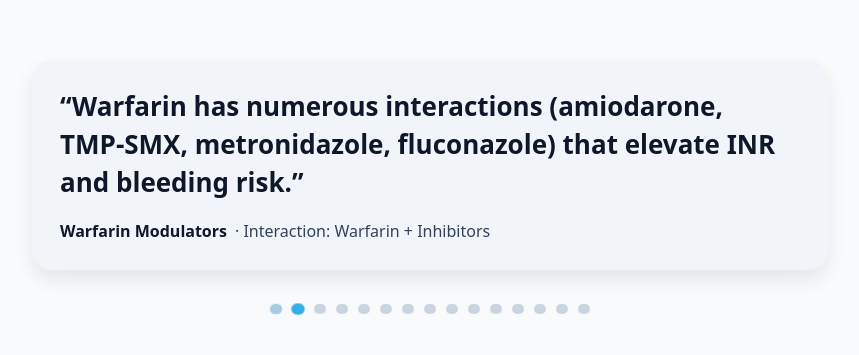
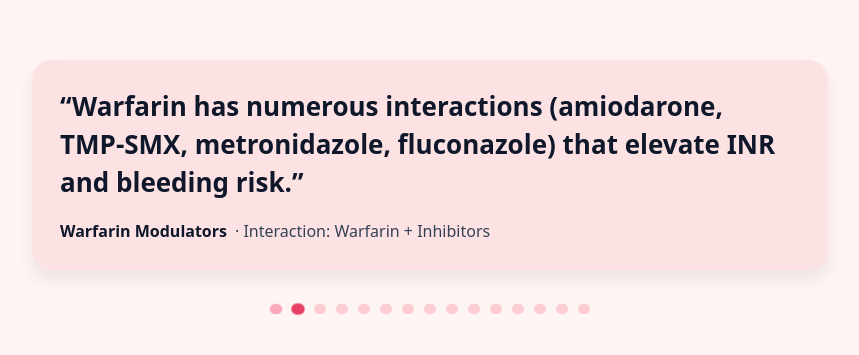
Before and after one commit to dhanunjaythamburi-30/testimonials, a plain HTML site: page index.html in a window 1280 px wide. Shown: the part 225-580 px from the top of the page, without its empty margins (210-1069 px from the left). Drawn offline with Linux system fonts and the light colour scheme.

Commit message:
Update index.html

```diff
--- a/index.html
+++ b/index.html
@@ -6,11 +6,12 @@
   <title>Drug Interactions & Facts Slider</title>
   <style>
     :root{
-      --card-bg:#f1f5f9;
-      --page-bg:#f8fafc;
+      /* Updated to light red theme */
+      --card-bg:#fde2e4;   /* light red card */
+      --page-bg:#fff5f5;   /* very light rose page */
       --text:#0f172a;
       --muted:#334155;
-      --accent:#0ea5e9;
+      --accent:#e11d48;    /* rose-600 for active dot */
       --radius:20px;
       --shadow:0 10px 20px rgba(0,0,0,.08);
     }
@@ -30,7 +31,8 @@
     .name{font-weight:700;color:var(--text)}
     .dots{display:flex;justify-content:center;gap:10px;padding:18px 0 4px}
     .dots button{
-      width:10px;height:10px;border-radius:999px;border:0;outline:0;background:#cbd5e1;cursor:pointer;transition:transform .2s, background .2s
+      width:10px;height:10px;border-radius:999px;border:0;outline:0;background:#fecdd3; /* light rose for inactive dots */
+      cursor:pointer;transition:transform .2s, background .2s
     }
     .dots button[aria-selected="true"]{background:var(--accent);transform:scale(1.15)}
   </style>
@@ -38,7 +40,6 @@
 <body>
   <div class="testimonial-wrap" role="region" aria-label="Drug Interactions & Facts">
     <div id="slides">
-      <!-- Each figure acts as a data source; JS will render from data-* attributes -->
       <figure class="slide"
         data-quote="Macrolides (clarithromycin, erythromycin) inhibit CYP3A4 → ↑ statin levels (simvastatin, lovastatin) → risk of myopathy/rhabdomyolysis."
         data-name="CYP3A4 Inhibition"
@@ -100,7 +101,7 @@
       </figure>
 
       <figure class="slide"
-        data-quote="Valproate + lamotrigine increases lamotrigine levels and risk of serious rash; start lamotrigine low and titrate slowly."
+        data-quote="Valproate + lamotrigine increases lamotrigine levels and risk of serious rash; start low and titrate slowly."
         data-name="Antiepileptic Combo"
         data-role="Interaction: Valproate + Lamotrigine">
       </figure>
```
